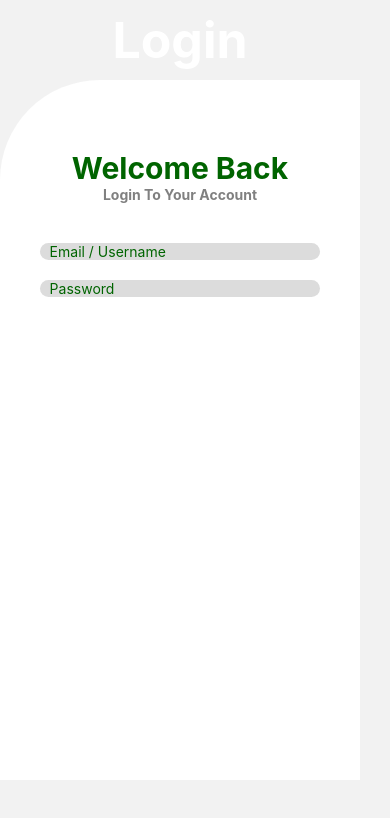
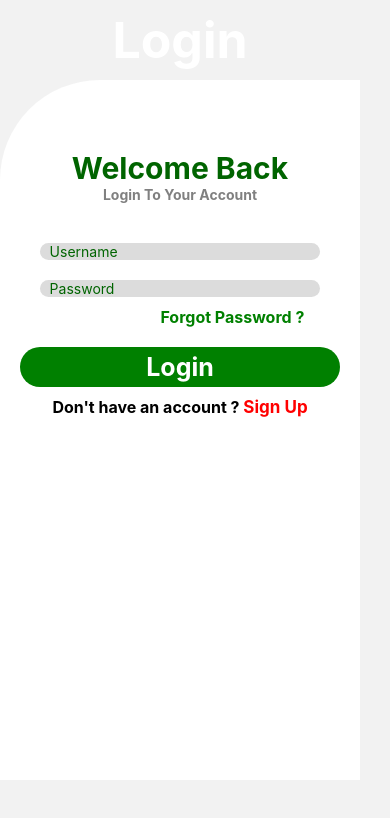
Before and after one commit to tharakad049/CarSaleMobileApp, a React Native app: screen /Login in a window 390 px wide. Shown: the top 818 px of the page. Built offline with nearby package versions, Linux system fonts and the light colour scheme.

Commit message:
update login form

```diff
--- a/src/Button.js
+++ b/src/Button.js
@@ -1,19 +1,19 @@
 import { Text, TouchableOpacity } from 'react-native'
 import React from 'react'
 
-export default function Button({btnLabel, bgcolor, press}) {
+export default function Button({btnLabel, bgcolor, press, textColor}) {
     return (
         <TouchableOpacity
         onPress={press}
             style={{
-                backgroundColor: 'red',
+                backgroundColor: bgcolor,
                 borderRadius: 100,
                 alignItems: 'center',
                 width: 320,
                 paddingVertical: 5,
                 marginVertical: 10
             }}>
-      <Text style={{color: bgcolor, fontSize: 25, fontWeight: 'bold'}}>
+      <Text style={{color: textColor, fontSize: 25, fontWeight: 'bold'}}>
         {btnLabel}
       </Text>
         </TouchableOpacity>
--- a/src/Home.js
+++ b/src/Home.js
@@ -9,8 +9,8 @@ const Home = (props) => {
       <View style={{left: 20, bottom: -40}}>
       <Text style={{color: 'white',  fontSize: 30 }}>Car Sale Nimal</Text>
       <Text style={{color: 'white',  fontSize: 20 }}>Let's Start</Text>
-      <Button bgcolor='white' textColor='white' btnLabel="Login" press={()=>{props.navigation.navigate("Login")}}/>
-      <Button bgcolor='white' textColor='white' btnLabel="Sign Up" press={()=>{props.navigation.navigate("SignIn")}}/>
+      <Button bgcolor='green' textColor='white' btnLabel="Login" press={()=>{props.navigation.navigate("Login")}}/>
+      <Button bgcolor='green' textColor='white' btnLabel="Sign Up" press={()=>{props.navigation.navigate("SignIn")}}/>
       </View>
     </Background>
   )
--- a/src/Login.js
+++ b/src/Login.js
@@ -1,24 +1,40 @@
 import React from 'react'
-import { Text, View } from 'react-native'
+import { Text, TouchableOpacity, View } from 'react-native'
 import Background from './Background'
+import Button from './Button'
 import Field from './Field'
 
-const Login = () => {
+const Login = (props) => {
   return (
     <Background>
       <View style={{ alignItems: "center", width: 360 }}>
         <Text style={{ color: "white", fontSize: 50, fontWeight: "bold", top: 10 }}>Login</Text>
         <View style={{ backgroundColor: "white", alignItems: "center", height: 700, width: 360, top: 20, borderTopLeftRadius: 100, paddingTop: 100 }}>
-          <Text style={{ fontSize: 30, color: "darkgreen", fontWeight: "bold" , top:-30}}>
+          <Text style={{ fontSize: 30, color: "darkgreen", fontWeight: "bold", top: -30 }}>
             Welcome Back
           </Text>
-          <Text style={{ color: "gray", fontSize: 14, fontWeight: "bold" , top:-30}}>Login To Your Account</Text>
+          <Text style={{ color: "gray", fontSize: 14, fontWeight: "bold", top: -30 }}>Login To Your Account</Text>
 
-        <Field placeholder="Email / Username"
-            keyboardType={'email-address'}/>
+          <Field placeholder="Username"
+            keyboardType={'email-address'} />
 
-        <Field placeholder="Password"
-           secureTextEntry={true}/>
+          <Field placeholder="Password"
+            secureTextEntry={true} />
+
+          <View
+            style={{ alignItems: 'flex-end', width: '78%', paddingRight: 16, marginBottom: 10 }}>
+            <Text style={{ color: 'green', fontWeight: 'bold', fontSize: 16 }}>
+              Forgot Password ?
+            </Text>
+          </View>
+          <Button textColor='white' bgcolor='green' btnLabel="Login" Press={() => alert("Logged In")} />
+          <View style={{ display: 'flex', flexDirection: 'row', justifyContent: "center" }}>
+            <Text style={{ fontSize: 16, fontWeight: "bold" }}>Don't have an account ? </Text>
+            <TouchableOpacity onPress={() => props.navigation.navigate("SignIn")}>
+              <Text style={{ color: 'red', fontWeight: 'bold', fontSize: 17 }}>Sign Up</Text>
+            </TouchableOpacity>
+          </View>
+
         </View>
       </View>
     </Background>
```
